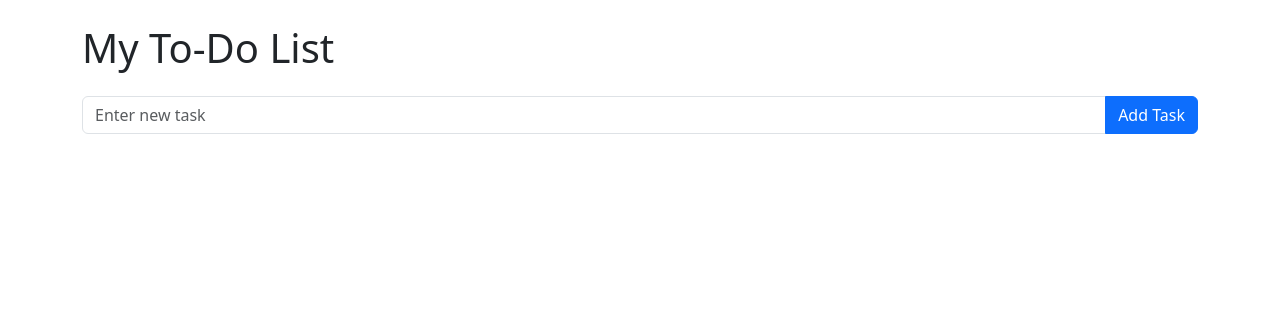
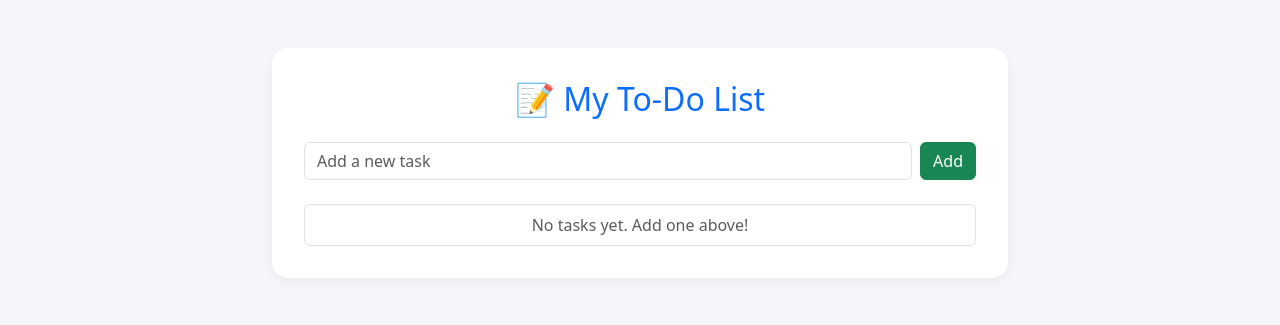
Before and after one commit to Rishikanomula/flask-todo-app, a Flask app: page / in a window 1280 px wide. Shown: the top 325 px of the page. Run offline with Flask 3, Linux system fonts and the light colour scheme.

Commit message:
improved html

```diff
--- a/static/styles.css
+++ b/static/styles.css
@@ -0,0 +1,15 @@
+body {
+  background-color: #f4f6f9;
+}
+
+.todo-card {
+  background-color: white;
+  border-radius: 1rem;
+  box-shadow: 0 4px 12px rgba(0, 0, 0, 0.05);
+  padding: 2rem;
+}
+
+.completed {
+  text-decoration: line-through;
+  color: gray;
+}
--- a/templates/index.html
+++ b/templates/index.html
@@ -4,23 +4,36 @@
   <meta charset="UTF-8">
   <title>To-Do App</title>
   <link href="https://cdn.jsdelivr.net/npm/bootstrap@5.3.0/dist/css/bootstrap.min.css" rel="stylesheet">
+  <link rel="stylesheet" href="{{ url_for('static', filename='styles.css') }}">
 </head>
-<body class="container py-4">
-    <h1 class="mb-4">My To-Do List</h1>
-    <form action="/" method="POST" class="input-group mb-3">
-        <input type="text" name="content" class="form-control" placeholder="Enter new task" required>
-        <button class="btn btn-primary">Add Task</button>
+<body class="container py-5">
+
+  <div class="row justify-content-center">
+    <div class="col-md-8">
+      <div class="todo-card">
+        <h2 class="mb-4 text-center text-primary">📝 My To-Do List</h2>
+
+        <form action="/" method="POST" class="d-flex mb-4">
+          <input type="text" name="content" class="form-control me-2" placeholder="Add a new task" required>
+          <button class="btn btn-success">Add</button>
         </form>
+
         <ul class="list-group">
           {% for task in tasks %}
           <li class="list-group-item d-flex justify-content-between align-items-center">
-            <span class="{% if task.completed %}text-decoration-line-through{% endif %}">{{ task.content }}</span>
+            <span class="{% if task.completed %}completed{% endif %}">{{ task.content }}</span>
             <div>
-                <a href="/complete/{{ task.id }}" class="btn btn-sm btn-success">✓</a>
-                <a href="/delete/{{ task.id }}" class="btn btn-sm btn-danger">✕</a>
+              <a href="/complete/{{ task.id }}" class="btn btn-sm btn-outline-success me-1">✔</a>
+              <a href="/delete/{{ task.id }}" class="btn btn-sm btn-outline-danger">🗑</a>
             </div>
           </li>
+          {% else %}
+          <li class="list-group-item text-center text-muted">No tasks yet. Add one above!</li>
           {% endfor %}
         </ul>
+      </div>
+    </div>
+  </div>
+
 </body>
 </html>
```
Lines whose indentation alone changed are shown as unchanged.
